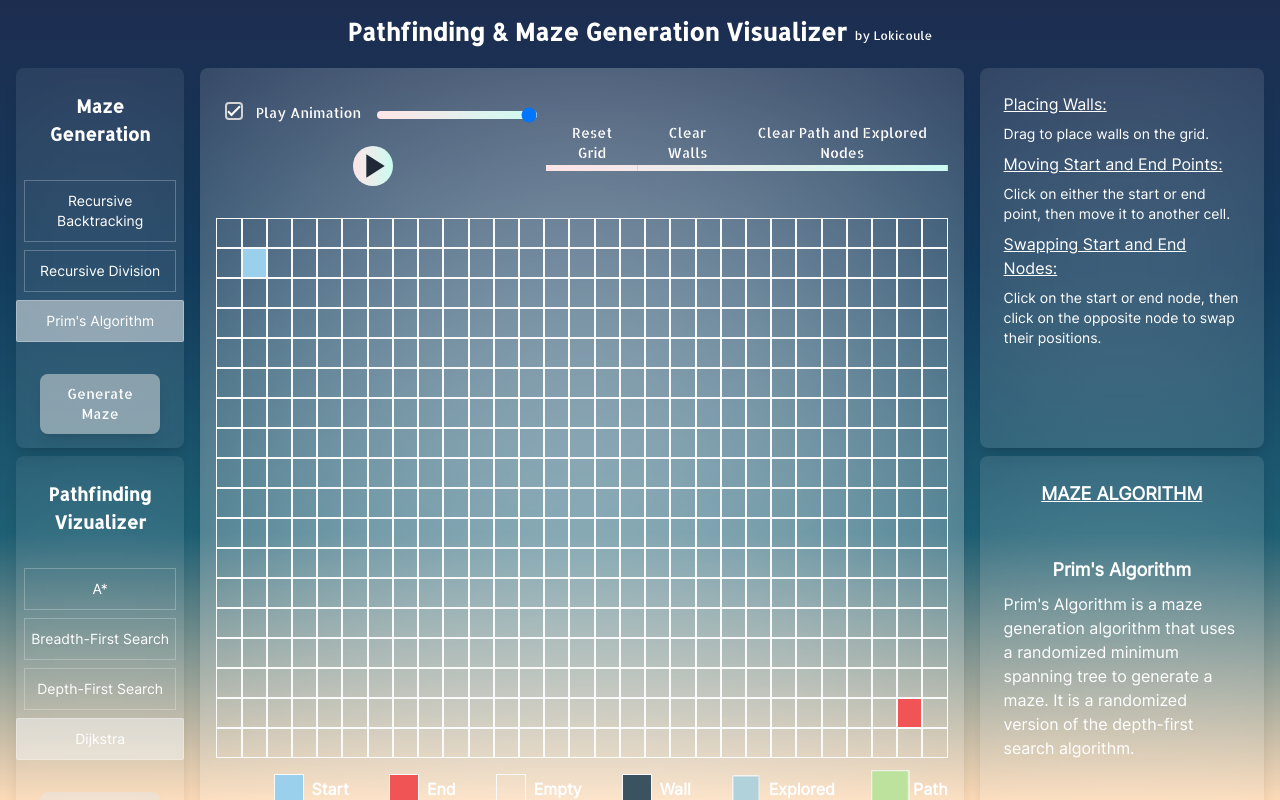
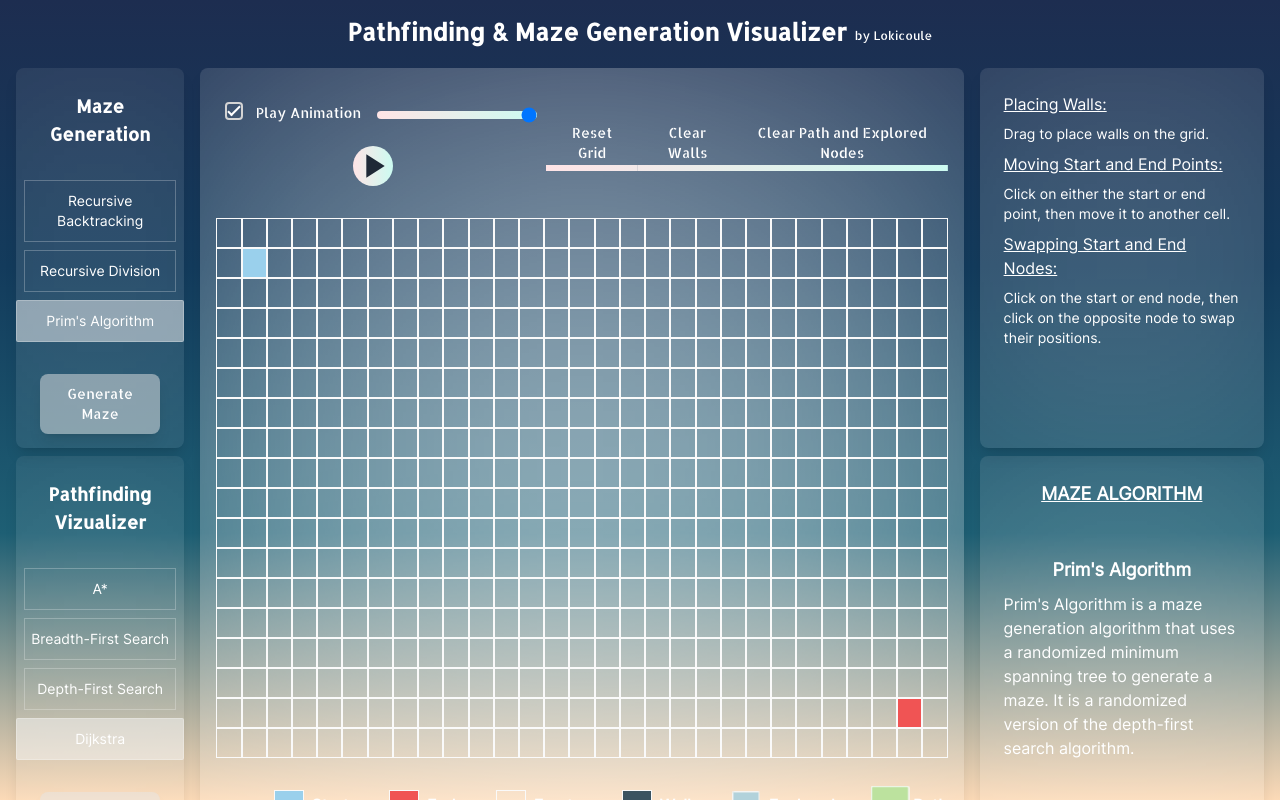
Before and after one commit to Lokicoule/pathfinding-viewer, a React (Vite) app: page / in a window 1280 px wide. Built offline with nearby package versions, Linux system fonts and the light colour scheme.

Commit message:
style: margin top between grid and legend

```diff
--- a/src/presentation/components/templates/Environment.tsx
+++ b/src/presentation/components/templates/Environment.tsx
@@ -11,7 +11,7 @@ const Environment: EnvironmentComponent = () => {
       <Card.Body className="flex flex-col px-4 py-4 overflow-y-auto">
         <GridControls />
         <NodeGrid />
-        <Legend className="justify-end" />
+        <Legend className="justify-end mt-4" />
       </Card.Body>
     </Card>
   );
```
